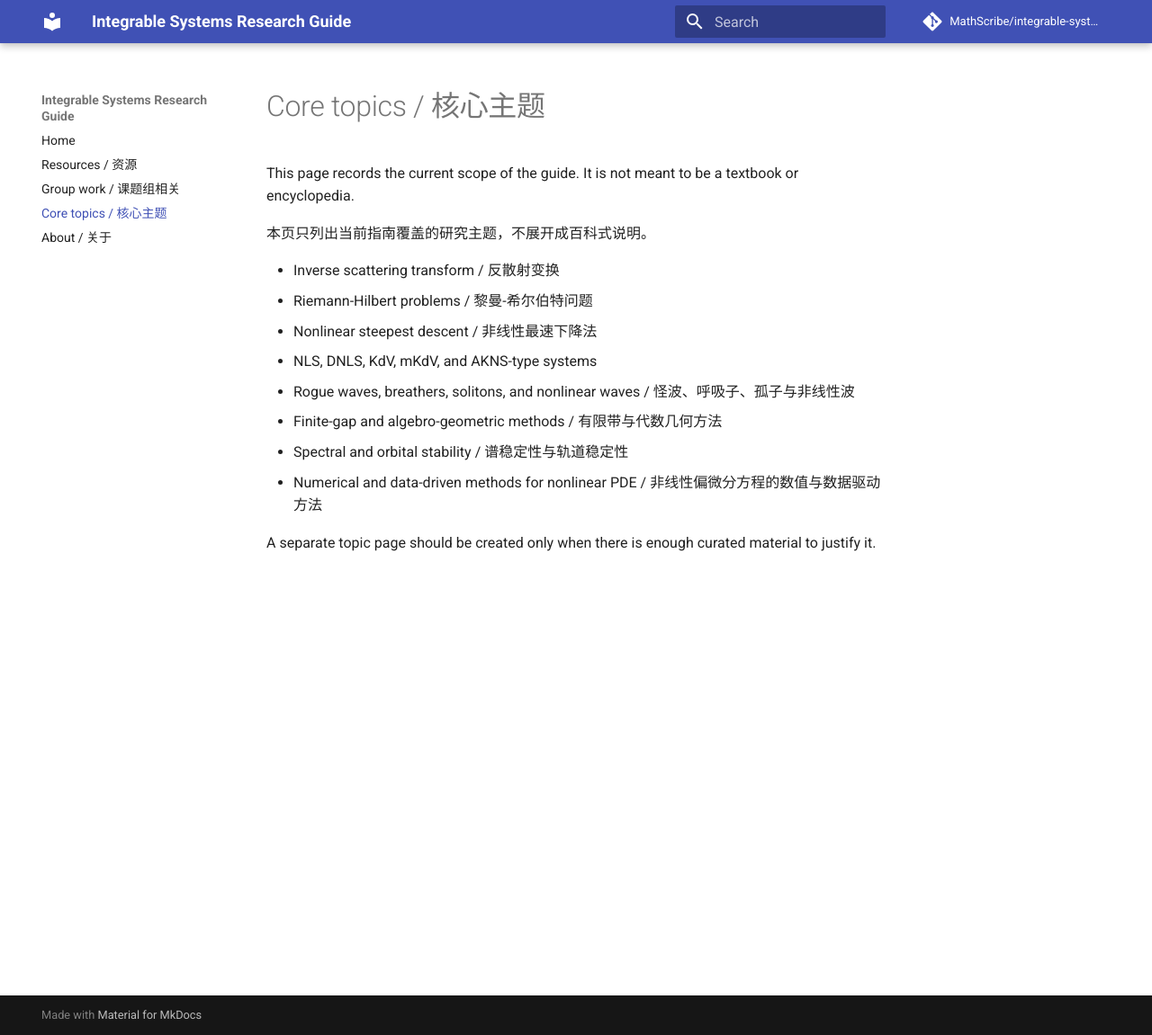
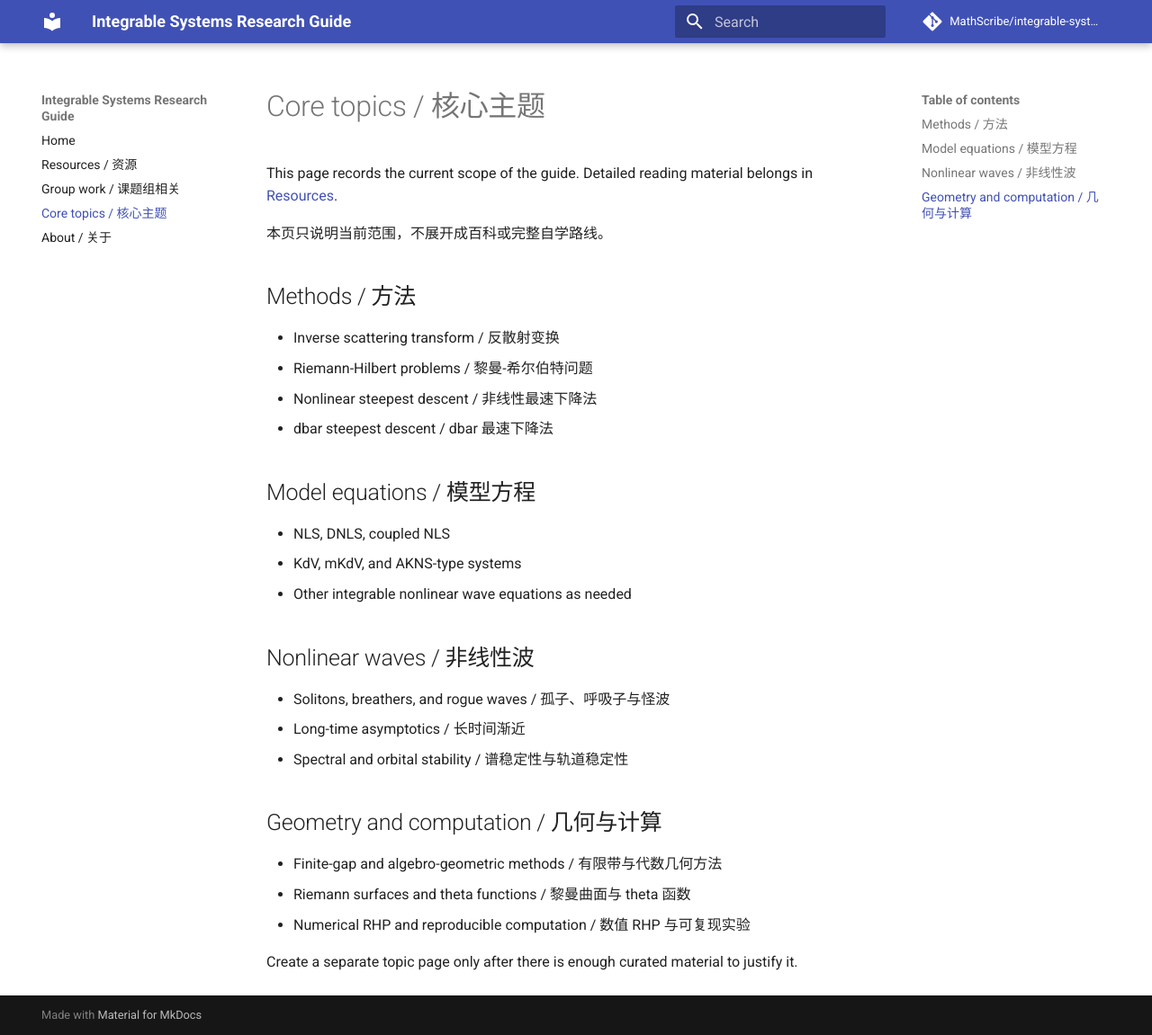
Before and after one commit to MathScribe/integrable-systems-guide, an MkDocs documentation site: the page built from docs/topics.md, in a window 1280 px wide and 1151 px high. Shown: the whole window at 90% size. Built offline with MkDocs 1.6.1 and Material for MkDocs 9.7.7, drawn with Linux system fonts in a browser that asks for light colours; comment, search, counter and statistics services are not loaded.

Commit message:
Refine core topics into compact groups

```diff
--- a/docs/topics.md
+++ b/docs/topics.md
@@ -1,16 +1,32 @@
 # Core topics / 核心主题
 
-This page records the current scope of the guide. It is not meant to be a textbook or encyclopedia.
+This page records the current scope of the guide. Detailed reading material belongs in [Resources](resources.md).
 
-本页只列出当前指南覆盖的研究主题，不展开成百科式说明。
+本页只说明当前范围，不展开成百科或完整自学路线。
+
+## Methods / 方法
 
 - Inverse scattering transform / 反散射变换
 - Riemann-Hilbert problems / 黎曼-希尔伯特问题
 - Nonlinear steepest descent / 非线性最速下降法
-- NLS, DNLS, KdV, mKdV, and AKNS-type systems
-- Rogue waves, breathers, solitons, and nonlinear waves / 怪波、呼吸子、孤子与非线性波
+- dbar steepest descent / dbar 最速下降法
+
+## Model equations / 模型方程
+
+- NLS, DNLS, coupled NLS
+- KdV, mKdV, and AKNS-type systems
+- Other integrable nonlinear wave equations as needed
+
+## Nonlinear waves / 非线性波
+
+- Solitons, breathers, and rogue waves / 孤子、呼吸子与怪波
+- Long-time asymptotics / 长时间渐近
+- Spectral and orbital stability / 谱稳定性与轨道稳定性
+
+## Geometry and computation / 几何与计算
+
 - Finite-gap and algebro-geometric methods / 有限带与代数几何方法
-- Spectral and orbital stability / 谱稳定性与轨道稳定性
-- Numerical and data-driven methods for nonlinear PDE / 非线性偏微分方程的数值与数据驱动方法
+- Riemann surfaces and theta functions / 黎曼曲面与 theta 函数
+- Numerical RHP and reproducible computation / 数值 RHP 与可复现实验
 
-A separate topic page should be created only when there is enough curated material to justify it.
+Create a separate topic page only after there is enough curated material to justify it.
```
